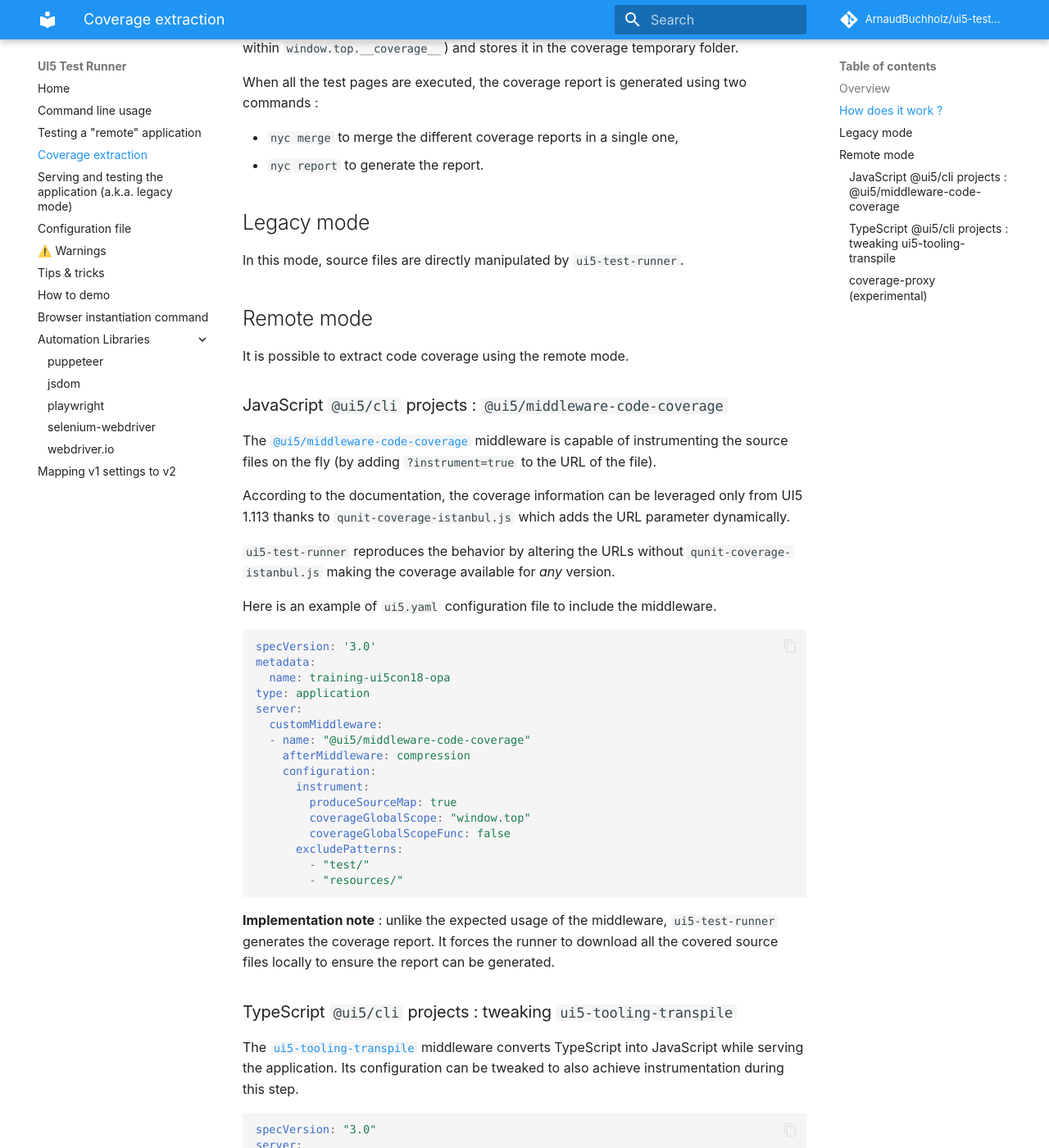
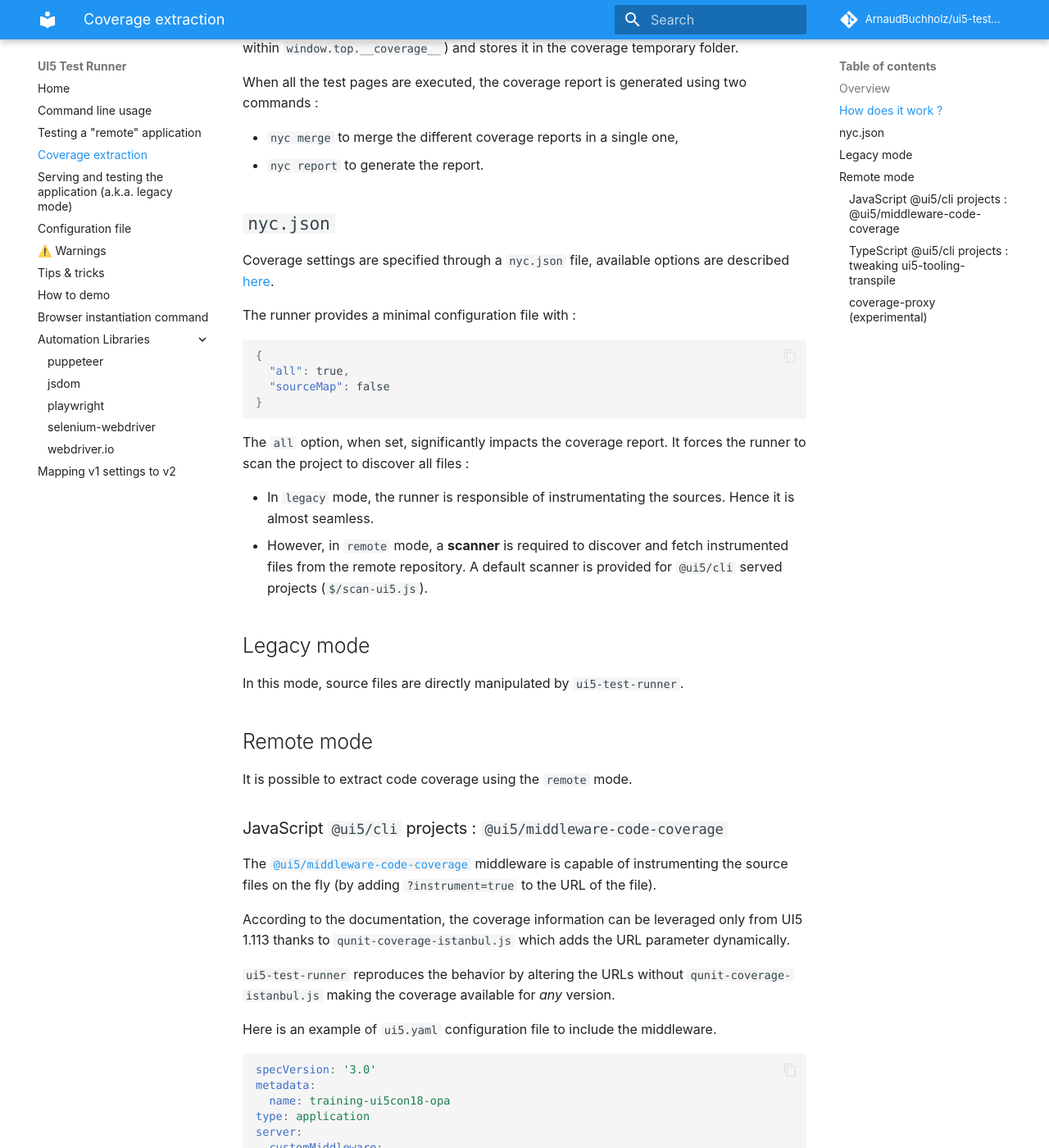
Before and after one commit to ArnaudBuchholz/ui5-test-runner, an MkDocs documentation site: the page built from docs/coverage.md, in a window 1280 px wide and 1400 px high, scrolled down 1093 px. Shown: the whole window at 82% size. Built offline with MkDocs 1.6.1 and Material for MkDocs 9.7.7, drawn with Linux system fonts in a browser that asks for light colours; comment, search, counter and statistics services are not loaded.

Commit message:
documentation: coverage highlight of the all setting

````diff
--- a/docs/coverage.md
+++ b/docs/coverage.md
@@ -47,13 +47,30 @@
 * `nyc merge` to merge the different coverage reports in a single one,
 * `nyc report` to generate the report.
 
+## `nyc.json`
+
+Coverage settings are specified through a `nyc.json` file, available options are described [here](https://github.com/istanbuljs/nyc?tab=readme-ov-file#common-configuration-options).
+
+The runner provides a minimal configuration file with :
+```json
+{
+  "all": true,
+  "sourceMap": false
+}
+```
+
+The `all` option, when set, significantly impacts the coverage report. It forces the runner to scan the project to discover all files :
+
+* In `legacy` mode, the runner is responsible of instrumentating the sources. Hence it is almost seamless.
+* However, in `remote` mode, a **scanner** is required to discover and fetch instrumented files from the remote repository. A default scanner is provided for `@ui5/cli` served projects (`$/scan-ui5.js`).
+
 ## Legacy mode
 
 In this mode, source files are directly manipulated by `ui5-test-runner`.
 
 ## Remote mode
 
-It is possible to extract code coverage using the remote mode.
+It is possible to extract code coverage using the `remote` mode.
 
 ### JavaScript `@ui5/cli` projects : `@ui5/middleware-code-coverage`
 
@@ -80,7 +97,6 @@
         coverageGlobalScope: "window.top"
         coverageGlobalScopeFunc: false
       excludePatterns:
-        - "test/"
         - "resources/"
 ```
 
````
